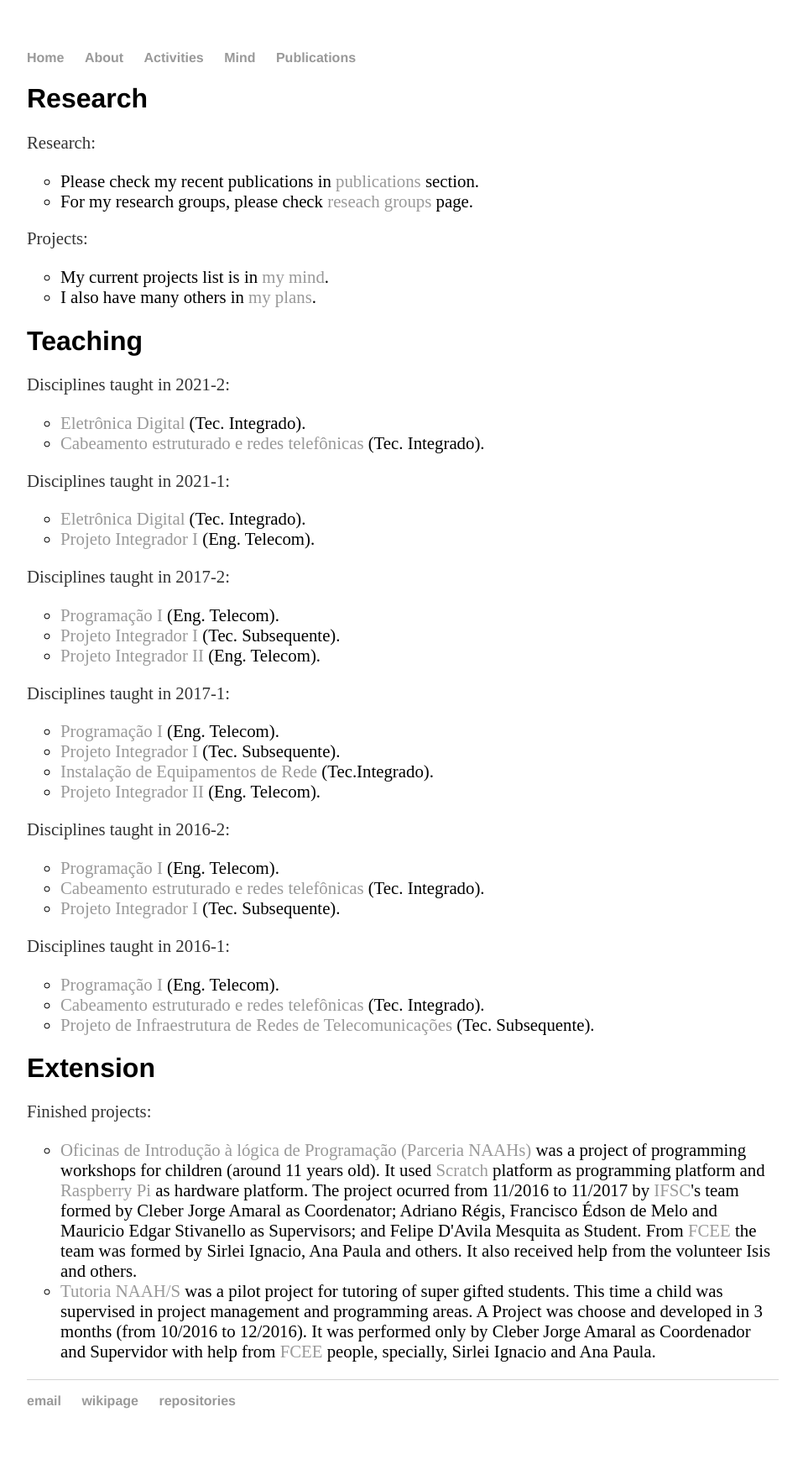
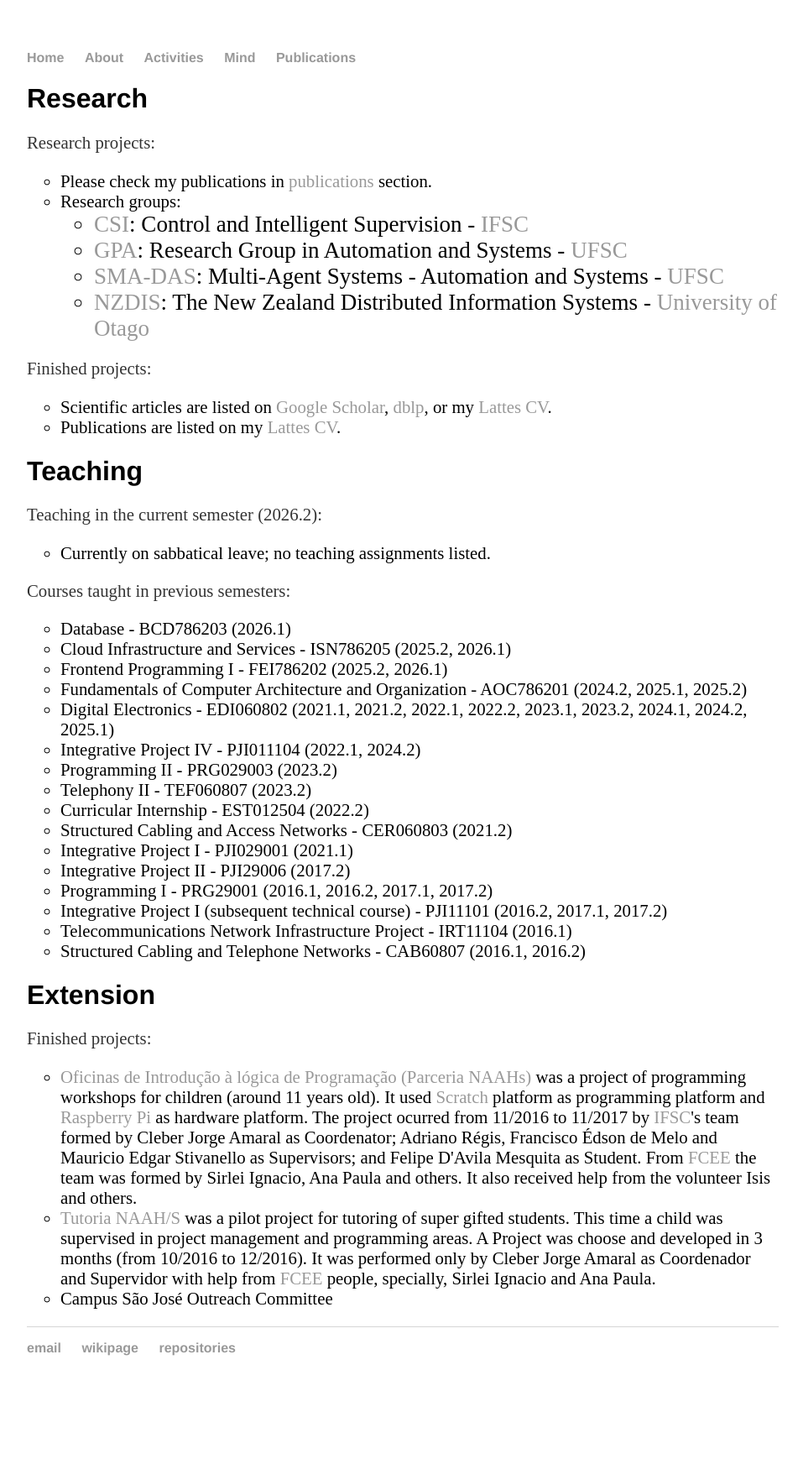
Before and after one commit to cleberjamaral/cleberjamaral.github.io, a Jekyll site: the page built from activities/index.html, in a window 1280 px wide. Shown: the whole page at 84% size, without its empty margins (160-1117 px from the left). Built offline with Jekyll 4.4.1, drawn with Linux system fonts in a browser that asks for light colours; after the commit the page ends 1675 px from its top, so only the background shows below that.

Commit message:
feat: update with 2026.2 data

```diff
--- a/activities/index.html
+++ b/activities/index.html
@@ -5,94 +5,88 @@ title: Cleber Jorge Amaral - activities
 <div class="activities">
 
 	<h1>Research</h1>
-	<p>Research: </p>
+	<p>Research projects: </p>
 	<ul class="a">
 		<li>
-			Please check my recent publications in <a href="../publications">publications</a> section.
+			Please check my publications in <a href="https://scholar.google.com/citations?user=H8cwaykAAAAJ">publications</a> section.
 		</li>
 		<li>
-			For my research groups, please check <a href="https://app.gitbook.com/@cleberjamaral/s/mind/knowledge/research">reseach groups</a> page.
+			Research groups:
+			<ul class="a">
+				<li><a href="http://dgp.cnpq.br/dgp/espelhogrupo/17293">CSI</a>: Control and Intelligent Supervision - <a href="https://www.ifsc.edu.br/">IFSC</a></li>
+				<li><a href="http://dgp.cnpq.br/dgp/espelhogrupo/4711839036348216">GPA</a>: Research Group in Automation and Systems - <a href="https://pgeas.ufsc.br/">UFSC</a></li>
+				<li><a href="https://groups.google.com/forum/#!forum/sma-das">SMA-DAS</a>: Multi-Agent Systems - Automation and Systems - <a href="https://pgeas.ufsc.br/">UFSC</a></li>
+				<li><a href="http://nzdis.otago.ac.nz/">NZDIS</a>: The New Zealand Distributed Information Systems - <a href="https://www.otago.ac.nz/">University of Otago</a></li>
+			</ul>
 		</li>
 	</ul>
 
-	<p>Projects: </p>
+	<p>Finished projects: </p>
 	<ul class="a">
 		<li>
-			My current projects list is in <a href="https://cleberjamaral.gitbook.io/mind/">my mind</a>.
+			Scientific articles are listed on <a href="https://scholar.google.com.br/citations?hl=en&user=H8cwaykAAAAJ">Google Scholar</a>, <a href="https://dblp.org/pers/hd/a/Amaral:Cleber_Jorge">dblp</a>, or my <a href="http://lattes.cnpq.br/1527306876321584">Lattes CV</a>.
 		</li>
 		<li>
-			I also have many others in <a href="https://cleberjamaral.gitbook.io/mind/plans"> my plans</a>.
+			Publications are listed on my <a href="http://lattes.cnpq.br/1527306876321584">Lattes CV</a>.
 		</li>
 	</ul>
 
 	<h1>Teaching</h1>
-    <p>Disciplines taught in 2021-2: </p>
+	<p>Teaching in the current semester (2026.2): </p>
 	<ul class="a">
 		<li>
-			<a href="https://wiki.sj.ifsc.edu.br/index.php/EDI060802_-_Eletr%C3%B4nica_Digital_-_2021-2">Eletrônica Digital</a> (Tec. Integrado).
-		</li>
-        <li>
-			<a href="https://wiki.sj.ifsc.edu.br/index.php/Curso_T%C3%A9cnico_Integrado_de_Telecomunica%C3%A7%C3%B5es_7%C2%AA_Fase#CAB_-_CABEAMENTO_ESTRUTURADO_E_REDES_TELEF.C3.94NICAS">Cabeamento estruturado e redes telefônicas</a> (Tec. Integrado).
+			Currently on sabbatical leave; no teaching assignments listed.
 		</li>
 	</ul>
-	<p>Disciplines taught in 2021-1: </p>
+	<p>Courses taught in previous semesters: </p>
 	<ul class="a">
 		<li>
-			<a href="https://wiki.sj.ifsc.edu.br/index.php?title=ELD60802_-_Eletr%C3%B4nica_Digital_-_2021-1">Eletrônica Digital</a> (Tec. Integrado).
+			Database - BCD786203 (2026.1)
 		</li>
 		<li>
-			<a href="https://wiki.sj.ifsc.edu.br/index.php?title=PJI29001_-_Projeto_Integrador_I_-_2021-1">Projeto Integrador I</a> (Eng. Telecom).
-		</li>
-	</ul>
-	<p>Disciplines taught in 2017-2: </p>
-	<ul class="a">
-		<li>
-			<a href="https://wiki.sj.ifsc.edu.br/wiki/index.php/PRG29002_-_Programa%C3%A7%C3%A3o_I_-_Eng.Telecom_2017-2">Programação I</a> (Eng. Telecom).
+			Cloud Infrastructure and Services - ISN786205 (2025.2, 2026.1)
 		</li>
 		<li>
-			<a href="https://wiki.sj.ifsc.edu.br/wiki/index.php/PJI11101_2017-2">Projeto Integrador I</a> (Tec. Subsequente).
+			Frontend Programming I - FEI786202 (2025.2, 2026.1)
 		</li>
-  		<li>
-			<a href="https://moodle.sj.ifsc.edu.br/course/view.php?id=110">Projeto Integrador II</a> (Eng. Telecom).
+		<li>
+			Fundamentals of Computer Architecture and Organization - AOC786201 (2024.2, 2025.1, 2025.2)
 		</li>
-	</ul>
-	<p>Disciplines taught in 2017-1: </p>
-	<ul class="a">
 		<li>
-			<a href="https://wiki.sj.ifsc.edu.br/wiki/index.php/PRG29002_-_Programa%C3%A7%C3%A3o_I_-_Eng.Telecom_2017-1">Programação I</a> (Eng. Telecom).
+			Digital Electronics - EDI060802 (2021.1, 2021.2, 2022.1, 2022.2, 2023.1, 2023.2, 2024.1, 2024.2, 2025.1)
 		</li>
-  		<li>
-			<a href="https://wiki.sj.ifsc.edu.br/wiki/index.php/PJI1101_2017-1">Projeto Integrador I</a> (Tec. Subsequente).
+		<li>
+			Integrative Project IV - PJI011104 (2022.1, 2024.2)
 		</li>
-  		<li>
-			<a href="https://wiki.sj.ifsc.edu.br/wiki/index.php/IER60808_2017-1">Instalação de Equipamentos de Rede</a> (Tec.Integrado).
+		<li>
+			Programming II - PRG029003 (2023.2)
 		</li>
-  		<li>
-			<a href="https://moodle.sj.ifsc.edu.br/course/view.php?id=110">Projeto Integrador II</a> (Eng. Telecom).
+		<li>
+			Telephony II - TEF060807 (2023.2)
 		</li>
-	</ul>
-	<p>Disciplines taught in 2016-2: </p>
-	<ul class="a">
 		<li>
-			<a href="https://wiki.sj.ifsc.edu.br/wiki/index.php/PRG29002_-_Programa%C3%A7%C3%A3o_I_-_Eng.Telecom_2016-2">Programação I</a> (Eng. Telecom).
+			Curricular Internship - EST012504 (2022.2)
 		</li>
-  		<li>
-			<a href="https://wiki.sj.ifsc.edu.br/wiki/index.php/Cabeamento_estruturado_e_redes_telef%C3%B4nicas_(2016-2)">Cabeamento estruturado e redes telefônicas</a> (Tec. Integrado).
+		<li>
+			Structured Cabling and Access Networks - CER060803 (2021.2)
 		</li>
-  		<li>
-			<a href="https://wiki.sj.ifsc.edu.br/wiki/index.php/Curso_T%C3%A9cnico_em_Telecomunica%C3%A7%C3%B5es_-_Projeto_Integrador_I">Projeto Integrador I</a> (Tec. Subsequente).
+		<li>
+			Integrative Project I - PJI029001 (2021.1)
 		</li>
-	</ul>
-	<p>Disciplines taught in 2016-1: </p>
-	<ul class="a">
 		<li>
-			<a href="https://wiki.sj.ifsc.edu.br/wiki/index.php/PRG29002_-_Programa%C3%A7%C3%A3o_I_-_Eng.Telecom_2016-1">Programação I</a> (Eng. Telecom).
+			Integrative Project II - PJI29006 (2017.2)
 		</li>
-  		<li>
-			<a href="https://wiki.sj.ifsc.edu.br/wiki/index.php/Cabeamento_estruturado_e_redes_telef%C3%B4nicas_(2016-1)">Cabeamento estruturado e redes telefônicas</a> (Tec. Integrado).
+		<li>
+			Programming I - PRG29001 (2016.1, 2016.2, 2017.1, 2017.2)
 		</li>
-  		<li>
-			<a href="https://wiki.sj.ifsc.edu.br/wiki/index.php/Curso_T%C3%A9cnico_em_Telecomunica%C3%A7%C3%B5es_-_Projeto_de_Infraestrutura_de_Redes_de_Telecomunica%C3%A7%C3%B5es_(IRT)">Projeto de Infraestrutura de Redes de Telecomunicações</a> (Tec. Subsequente).
+		<li>
+			Integrative Project I (subsequent technical course) - PJI11101 (2016.2, 2017.1, 2017.2)
+		</li>
+		<li>
+			Telecommunications Network Infrastructure Project - IRT11104 (2016.1)
+		</li>
+		<li>
+			Structured Cabling and Telephone Networks - CAB60807 (2016.1, 2016.2)
 		</li>
 	</ul>
 	<h1>Extension</h1>
@@ -108,5 +102,8 @@ title: Cleber Jorge Amaral - activities
 			<a href="https://wiki.sj.ifsc.edu.br/wiki/index.php/Tutoria_de_programa%C3%A7%C3%A3o_a_alunos_do_NAAH/S_(FCEE)">Tutoria NAAH/S</a> was a pilot project for tutoring of super gifted students.
 				This time a child was supervised in project management and programming areas. A Project was choose and developed in 3 months (from 10/2016 to 12/2016). It was performed only by Cleber Jorge Amaral as Coordenador and Supervidor with help from <a href="http://www.fcee.sc.gov.br/">FCEE</a> people, specially, Sirlei Ignacio and Ana Paula.
 		</li>
+		<li>
+			Campus São José Outreach Committee
+		</li>
 	</ul>
 </div>
```
Also changed, not shown: about/index.html (+7 -7 lines), blog/2026-09-27-Aamas-e-llms.md (added, +39 -0 lines), index.html (+4 -4 lines).
